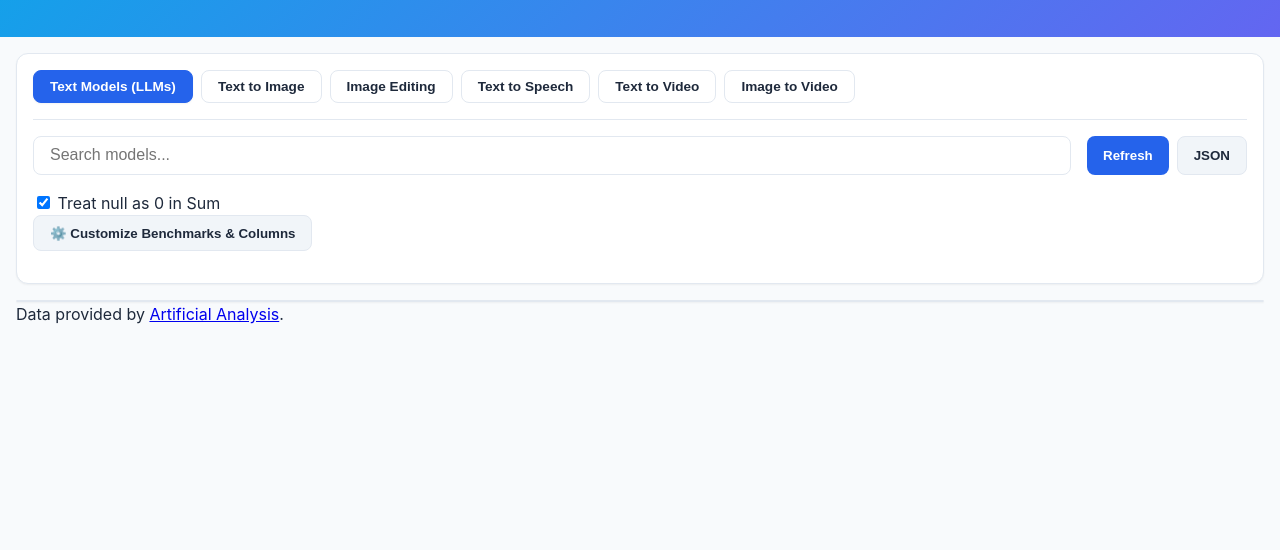
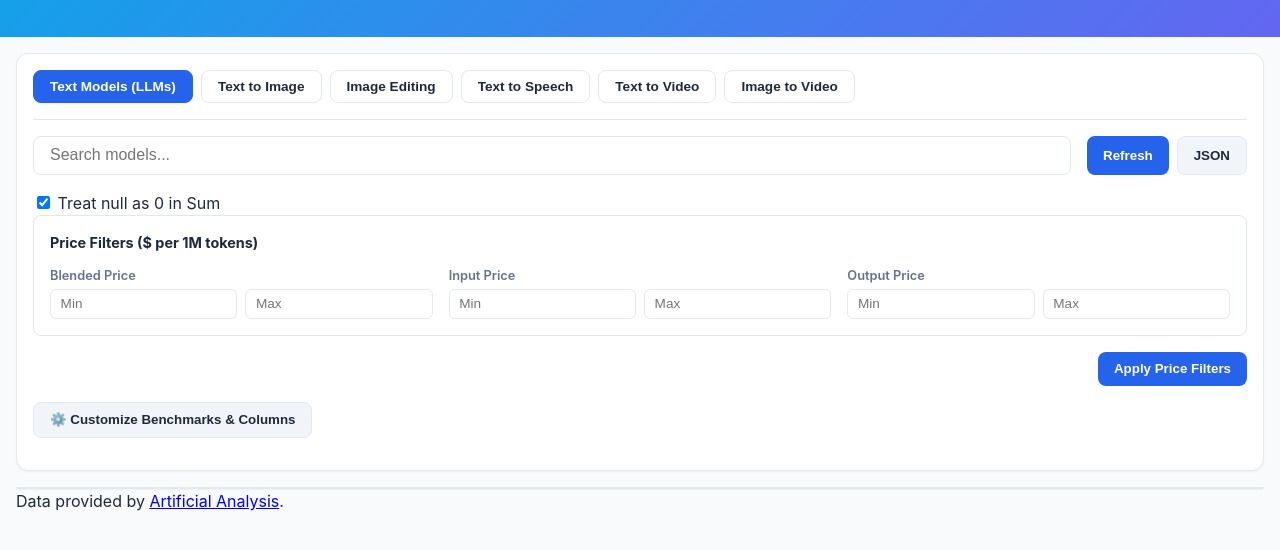
Before and after one commit to abdulwasey2/artificial-analysis-api, a website: page public/index.html in a window 1280 px wide. Shown: the part 116-666 px from the top of the page. Drawn offline with Linux system fonts and the light colour scheme; no server answers.

Commit message:
Added price filters

```diff
--- a/public/css/style.css
+++ b/public/css/style.css
@@ -494,6 +494,45 @@ thead th.col-model {
   color: var(--text-muted);
 }
 
+.price-filters-container {
+  margin-bottom: 1rem;
+  padding: 1rem;
+  background: var(--card-bg);
+  border: 1px solid var(--border);
+  border-radius: 8px;
+}
+.price-filters-container h4 {
+  margin: 0 0 0.75rem 0;
+  font-size: 0.9rem;
+  color: var(--text-main);
+}
+.filter-grid {
+  display: grid;
+  grid-template-columns: repeat(auto-fit, minmax(200px, 1fr));
+  gap: 1rem;
+}
+.filter-group {
+  display: flex;
+  flex-direction: column;
+  gap: 0.25rem;
+}
+.filter-group label {
+  font-size: 0.8rem;
+  font-weight: 600;
+  color: var(--text-muted);
+}
+.filter-inputs {
+  display: flex;
+  gap: 0.5rem;
+}
+.filter-inputs input {
+  width: 100%;
+  padding: 0.4rem 0.6rem;
+  border: 1px solid var(--border);
+  border-radius: 6px;
+  font-size: 0.85rem;
+}
+
 .metrics-trigger {
   margin-bottom: 1rem;
 }
--- a/public/index.html
+++ b/public/index.html
@@ -86,6 +86,72 @@
           </div>
         </details> -->
 
+        <div id="priceFilters" class="price-filters-container">
+          <h4>Price Filters ($ per 1M tokens)</h4>
+          <div class="filter-grid">
+            <div class="filter-group">
+              <label>Blended Price</label>
+              <div class="filter-inputs">
+                <input
+                  type="number"
+                  id="minBlended"
+                  step="0.01"
+                  placeholder="Min"
+                />
+                <input
+                  type="number"
+                  id="maxBlended"
+                  step="0.01"
+                  placeholder="Max"
+                />
+              </div>
+            </div>
+            <div class="filter-group">
+              <label>Input Price</label>
+              <div class="filter-inputs">
+                <input
+                  type="number"
+                  id="minInput"
+                  step="0.01"
+                  placeholder="Min"
+                />
+                <input
+                  type="number"
+                  id="maxInput"
+                  step="0.01"
+                  placeholder="Max"
+                />
+              </div>
+            </div>
+            <div class="filter-group">
+              <label>Output Price</label>
+              <div class="filter-inputs">
+                <input
+                  type="number"
+                  id="minOutput"
+                  step="0.01"
+                  placeholder="Min"
+                />
+                <input
+                  type="number"
+                  id="maxOutput"
+                  step="0.01"
+                  placeholder="Max"
+                />
+              </div>
+            </div>
+          </div>
+        </div>
+
+        <div
+          id="priceFiltersActions"
+          style="text-align: right; margin-bottom: 1rem"
+        >
+          <button id="applyPriceBtn" class="btn-primary" type="button">
+            Apply Price Filters
+          </button>
+        </div>
+
         <div class="metrics-trigger">
           <button id="openModalBtn" class="btn-secondary">
             ⚙️ Customize Benchmarks & Columns
--- a/public/js/app.js
+++ b/public/js/app.js
@@ -93,6 +93,17 @@ const $refreshBtn = document.getElementById("refreshBtn");
 const $refreshSpinner = document.getElementById("refreshSpinner");
 const $searchInput = document.getElementById("searchInput");
 const $nullZeroChk = document.getElementById("nullZeroChk");
+
+const $minBlended = document.getElementById("minBlended");
+const $maxBlended = document.getElementById("maxBlended");
+const $minInput = document.getElementById("minInput");
+const $maxInput = document.getElementById("maxInput");
+const $minOutput = document.getElementById("minOutput");
+const $maxOutput = document.getElementById("maxOutput");
+const $priceFilters = document.getElementById("priceFilters");
+const $priceFiltersActions = document.getElementById("priceFiltersActions");
+const $applyPriceBtn = document.getElementById("applyPriceBtn");
+
 let debounceTimer = null;
 
 let currentCategory = "llms";
@@ -136,6 +147,8 @@ function switchCategory(cat) {
     originalSelectedMetrics.forEach((k) => selectedMetrics.add(k));
     originalSelectedAdvMetrics.forEach((k) => selectedAdvMetrics.add(k));
     $nullZeroChk.closest(".controls-options").style.display = "block";
+    $priceFilters.style.display = "block";
+    $priceFiltersActions.style.display = "block";
   } else {
     METRICS.push(...MEDIA_METRICS);
     ADV_METRICS.push(...MEDIA_ADV_METRICS);
@@ -143,6 +156,8 @@ function switchCategory(cat) {
     MEDIA_METRICS.forEach((m) => selectedMetrics.add(m.key));
     MEDIA_ADV_METRICS.forEach((m) => selectedAdvMetrics.add(m.key));
     $nullZeroChk.closest(".controls-options").style.display = "none";
+    $priceFilters.style.display = "none";
+    $priceFiltersActions.style.display = "none";
   }
 
   $metricsControls.innerHTML = "";
@@ -164,6 +179,8 @@ function init() {
 
   $refreshBtn.addEventListener("click", () => fetchData(true));
   $nullZeroChk.addEventListener("change", render);
+  $applyPriceBtn.addEventListener("click", render);
+
   $openModalBtn.addEventListener(
     "click",
     () => ($metricsModal.style.display = "flex"),
@@ -398,6 +415,20 @@ function getVal(item, key) {
 function render() {
   const query = $searchInput.value.toLowerCase();
   const treatNullAsZero = $nullZeroChk.checked;
+  let minB = NaN,
+    maxB = NaN,
+    minI = NaN,
+    maxI = NaN,
+    minO = NaN,
+    maxO = NaN;
+  if (currentCategory === "llms") {
+    minB = parseFloat($minBlended.value);
+    maxB = parseFloat($maxBlended.value);
+    minI = parseFloat($minInput.value);
+    maxI = parseFloat($maxInput.value);
+    minO = parseFloat($minOutput.value);
+    maxO = parseFloat($maxOutput.value);
+  }
 
   // 1. Process Data
   let list = rawData
@@ -439,6 +470,18 @@ function render() {
       return { ...item, computedSum: sum, missing, missingKeys };
     })
     .filter((item) => {
+      if (currentCategory === "llms") {
+        const b = getVal(item, "price_blend");
+        const i = getVal(item, "price_input");
+        const o = getVal(item, "price_output");
+        if (!isNaN(minB) && (b === null || b < minB)) return false;
+        if (!isNaN(maxB) && (b === null || b > maxB)) return false;
+        if (!isNaN(minI) && (i === null || i < minI)) return false;
+        if (!isNaN(maxI) && (i === null || i > maxI)) return false;
+        if (!isNaN(minO) && (o === null || o < minO)) return false;
+        if (!isNaN(maxO) && (o === null || o > maxO)) return false;
+      }
+
       return (
         (item.display_name || "").toLowerCase().includes(query) ||
         (item.creator?.name || "").toLowerCase().includes(query)
```
